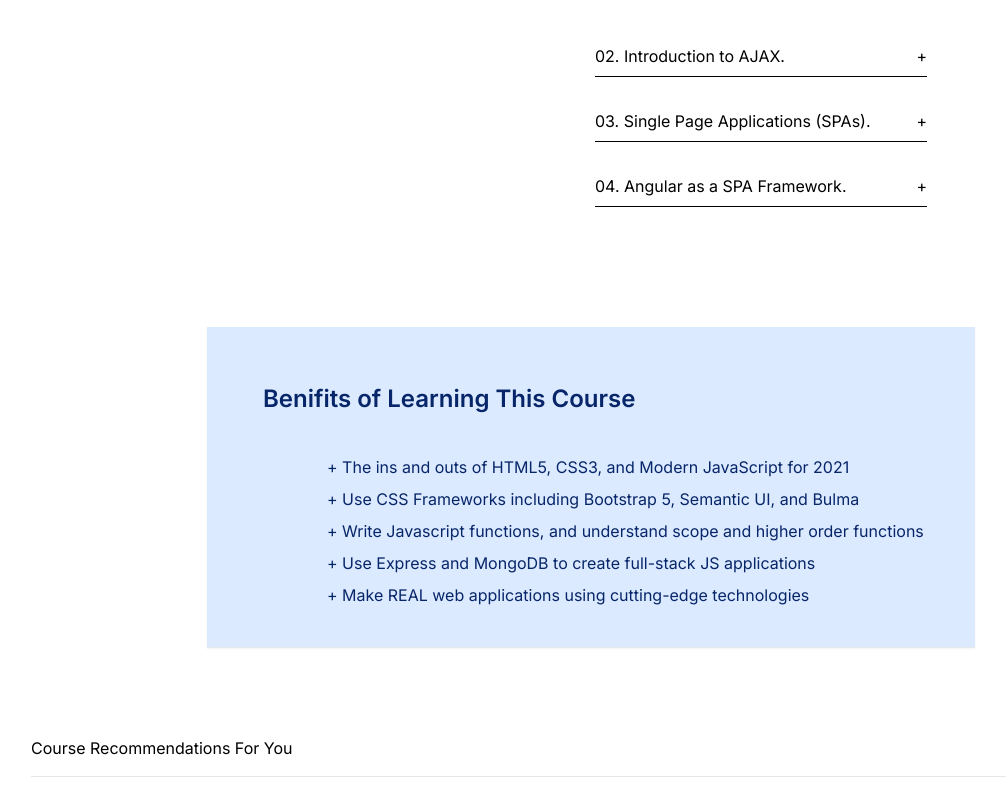
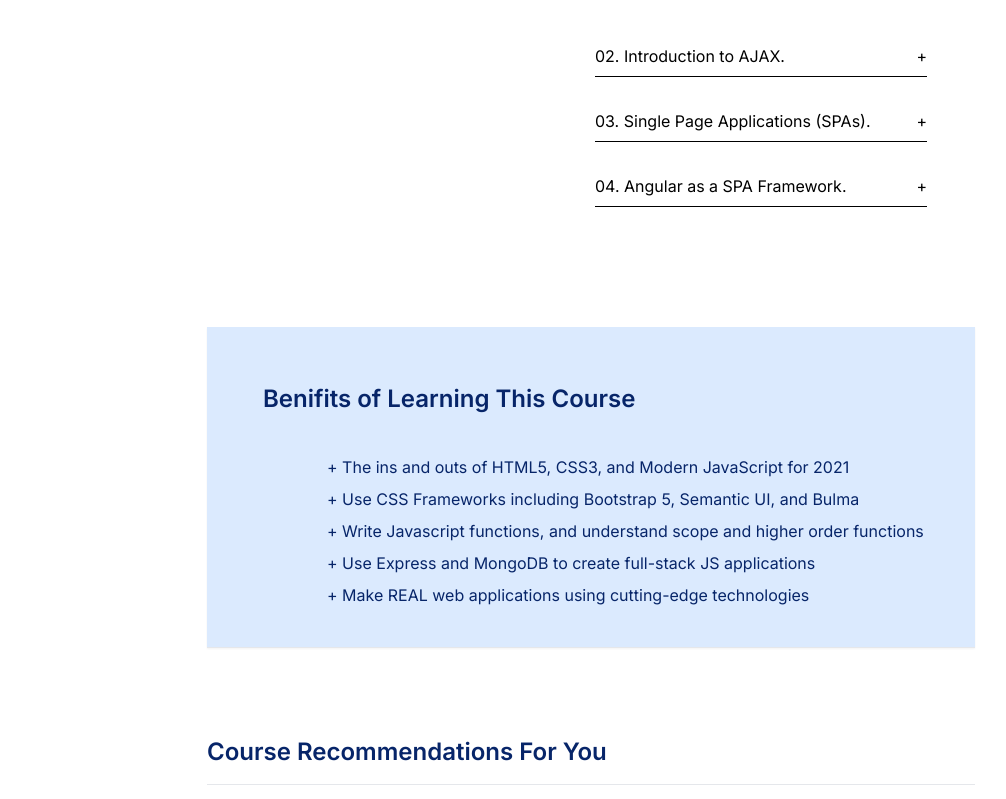
Before and after one commit to Xanvia/MOOC-IT-Center-UOP, a Next.js app in the folder frontend/: page /courses/1 in a window 1280 px wide. Shown: the part 2074-2873 px from the top of the page, without its empty margins (49-1055 px from the left). Built offline with nearby package versions, Linux system fonts and the light colour scheme; no server answers.

Commit message:
feat: customized previous title

```diff
--- a/frontend/src/components/Course/CourseCard/CourseHome/CourseContent.tsx
+++ b/frontend/src/components/Course/CourseCard/CourseHome/CourseContent.tsx
@@ -24,8 +24,8 @@ const CourseContent: React.FC = () => {
           </ul>
         </span>
       </div>
-      <div className="col-span-2">
-        <h1> Course Recommendations For You</h1>
+      <div className="col-span-2 mx-44">
+        <h1 className= "text-2xl text-primary font-semibold"> Course Recommendations For You</h1>
         <div className="w-full h-px bg-gray-200 my-4" />
 
 
```
